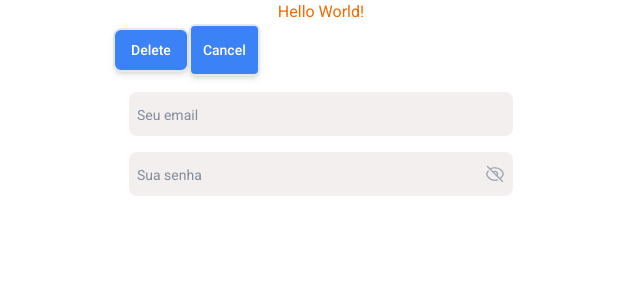
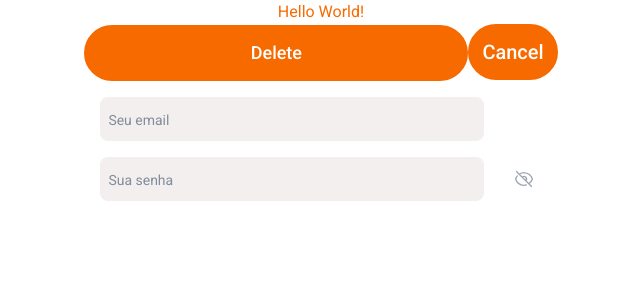
Before and after one commit to Squad1-BTI/frontend-login, a Next.js app: page / in a window 1280 px wide. Shown: the top 300 px of the page, without its empty margins (319-959 px from the left). Built offline with nearby package versions, Linux system fonts and the light colour scheme.

Commit message:
start branch register

```diff
--- /dev/null
+++ b/src/app/register.tsx
@@ -0,0 +1,44 @@
+import { Button } from '@/components/UI/button';
+import { Input } from '@/components/UI/input';
+
+export default function Register() {
+  return (
+    <main className="flex flex-col items-center h-full w-full justify-center pt-10">
+        <div>
+            <h1 className="text-black">Comece agora</h1>
+            <div>
+                <Button variant="default" size="sm">
+                Cancel
+                </Button>
+                <p>Nome</p>
+                <Input
+                type="email"
+                placeholder="Seu email"
+                />
+                <p>Email</p>
+                <Input
+                type="email"
+                placeholder="Seu email"
+                />
+                <p>Senha</p>
+                <Input
+                type="password"
+                placeholder="Sua senha"
+                togglePassword={true}
+                />
+                <p>Confirme sua senha</p>
+                <Input
+                type="password"
+                placeholder="Sua senha"
+                togglePassword={true}
+                />
+                <Button>
+                Delete
+                </Button>
+                <p>Tem uma conta?</p><Button>Conecte-se</Button>
+            </div>
+        </div>
+
+    </main>
+  );
+}
--- a/src/components/UI/button.tsx
+++ b/src/components/UI/button.tsx
@@ -2,49 +2,49 @@ import * as React from 'react';
 
 import { cn } from '@/lib/utils';
 
-import { Slot } from '@radix-ui/react-slot';
-
 import { type VariantProps, cva } from 'class-variance-authority';
 
 const buttonVariants = cva(
-  'inline-flex items-center justify-center whitespace-nowrap rounded-md text-sm font-medium ring-offset-background transition-colors focus-visible:outline-none focus-visible:ring-2 focus-visible:ring-ring focus-visible:ring-offset-2 disabled:pointer-events-none disabled:opacity-50',
+  'inline-flex items-center justify-center whitespace-nowrap text-sm font-medium ring-offset-background transition-colors focus-visible:outline-none focus-visible:ring-2 focus-visible:ring-ring focus-visible:ring-offset-2 disabled:pointer-events-none disabled:opacity-50',
   {
     variants: {
       variant: {
-        default: 'text-white p-6 border-2 shadow-md rounded-lg bg-blue-500 hover:bg-blue-700 hover:shadow-cyan-300',
+        default: 'text-white p-3 border-2 border-primary bg-primary hover:bg-white hover:text-primary/90',
       },
       size: {
-        default: 'h-11 px-4 py-2',
-        sm: 'h-9 rounded-md px-3',
-        lg: 'h-12 rounded-md px-8',
+        default: 'w-96 text-lg',
+        sm: 'w-18 text-xl',
+        lg: 'w-54 text-xl',
         icon: 'h-10 w-10',
+      },
+      rounded: {
+        default: 'rounded-full',
+        md: 'rounded-md',
+        none: 'rounded-none',
       },
     },
     defaultVariants: {
       variant: 'default',
       size: 'default',
+      rounded: 'default',
     },
   }
 );
 
 export interface ButtonProps
   extends React.ButtonHTMLAttributes<HTMLButtonElement>,
-    VariantProps<typeof buttonVariants> {
-  asChild?: boolean;
-}
+    VariantProps<typeof buttonVariants> {}
 
 const Button = React.forwardRef<HTMLButtonElement, ButtonProps>(
-  ({ className, variant, size, asChild = false, ...props }, ref) => {
-    const Comp = asChild ? Slot : 'button';
+  ({ className, variant, size, ...props }, ref) => {
     return (
-      <Comp
+      <button
         className={cn(buttonVariants({ variant, size, className }))}
         ref={ref}
-        {...props}
-      />
+        {...props}>
+      </button>
     );
   }
 );
-Button.displayName = 'Button';
 
 export { Button, buttonVariants };
```
